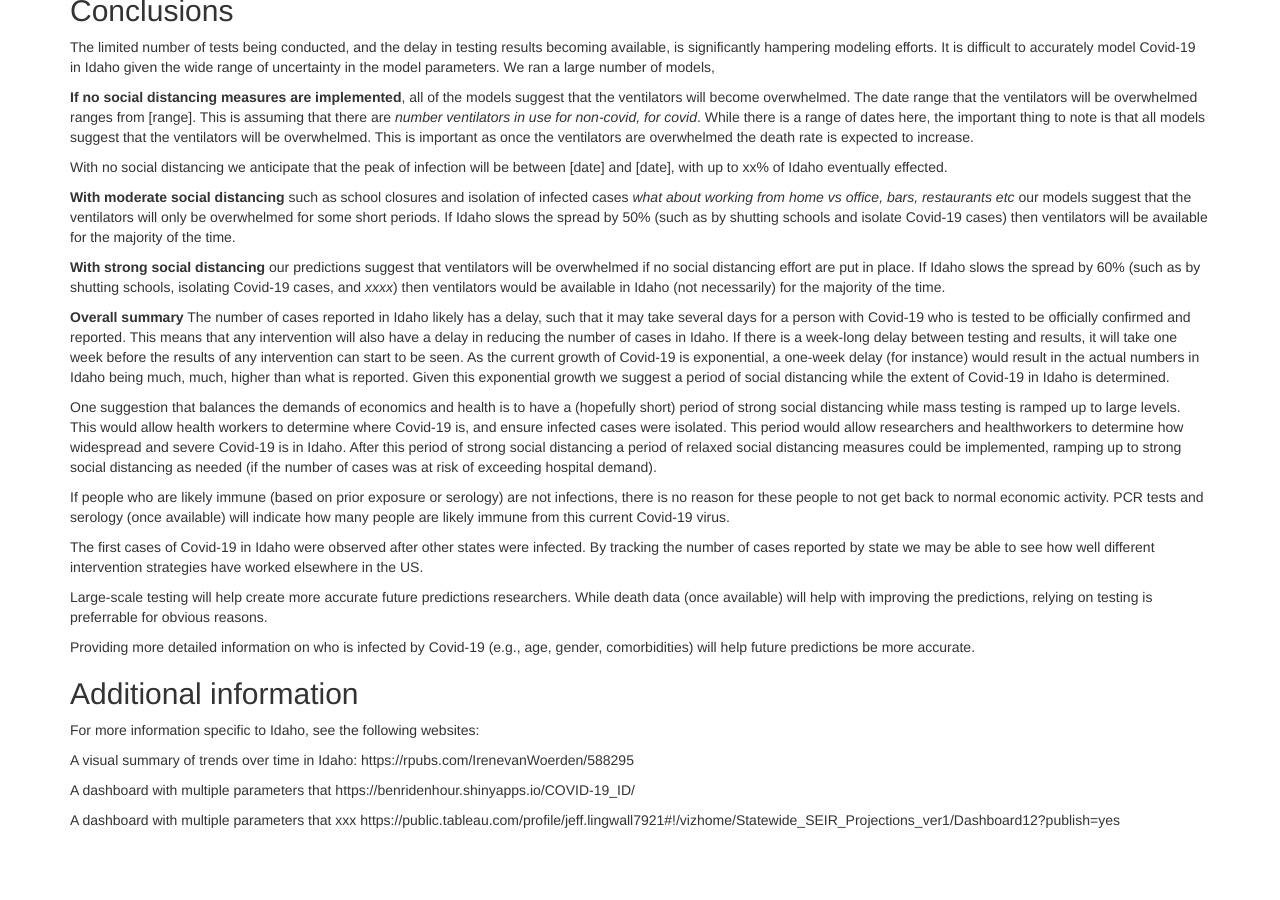
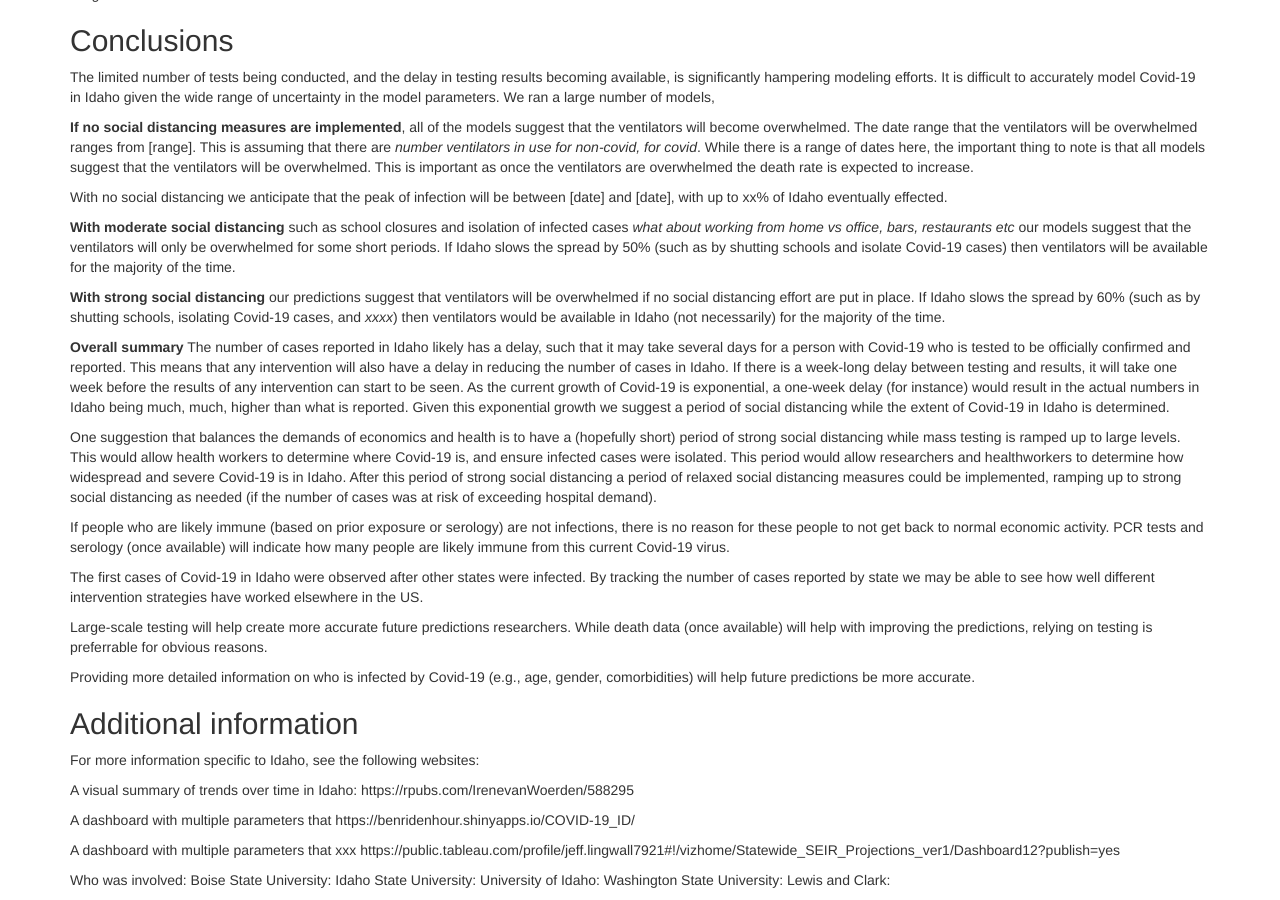
Before and after one commit to magbenji/summary, a Jekyll site: the page built from index.md, in a window 1280 px wide and 900 px high, scrolled down 2445 px. Built offline with Jekyll 4.4.1, drawn with Linux system fonts in a browser that asks for light colours; before the commit the page ends 3285 px from its top, so only the background shows below that; some of the changed text lies outside the part shown.

Commit message:
Update index.md

```diff
--- a/index.md
+++ b/index.md
@@ -21,6 +21,8 @@
 <img style="float: right" width="30%" src="./fig/SEIR.PNG">
 <b>Figure 1</b> summary of model used in predictions
 <br>
+
+*italy + henan graph from Jodi predicting Idaho infections*
 
 A simplistic approach of modeling Covid-19 starts with a number of people susceptible to an illness (in this case the Idaho population).
 People who are susceptible can become exposed, those who are exposed become infectious, and those who are infectious either recover or die.
@@ -130,6 +132,13 @@
 A dashboard with multiple parameters that xxx https://public.tableau.com/profile/jeff.lingwall7921#!/vizhome/Statewide_SEIR_Projections_ver1/Dashboard12?publish=yes
 
 
+Who was involved:
+Boise State University:
+Idaho State University:
+University of Idaho:
+Washington State University:
+Lewis and Clark:
+
 [//]: # (Links below)
 [image1]: ./fig/SEIRmodel.PNG
 [image2]: ./fig/Health-Districts-Exploded_Color.jpg
```
